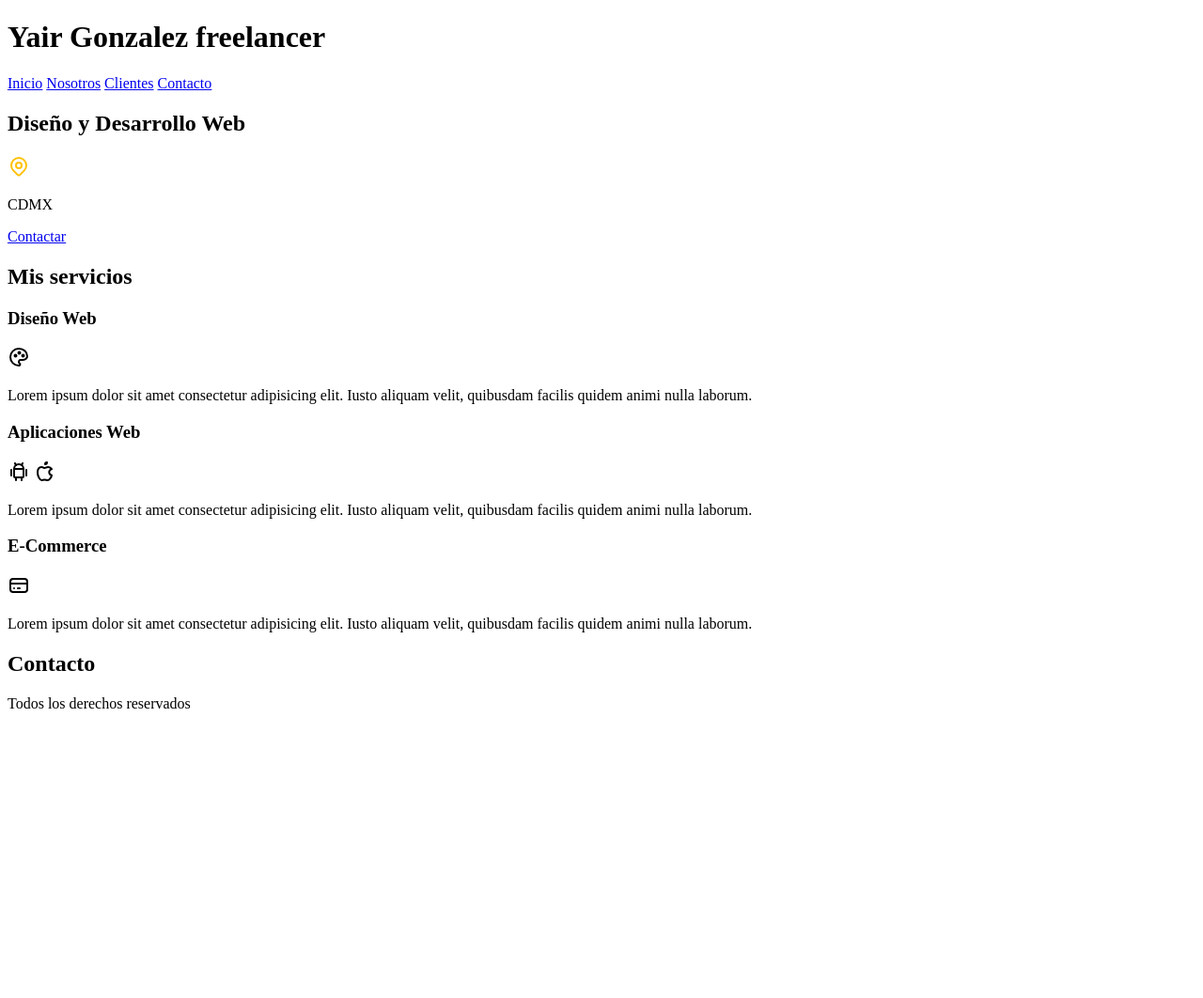
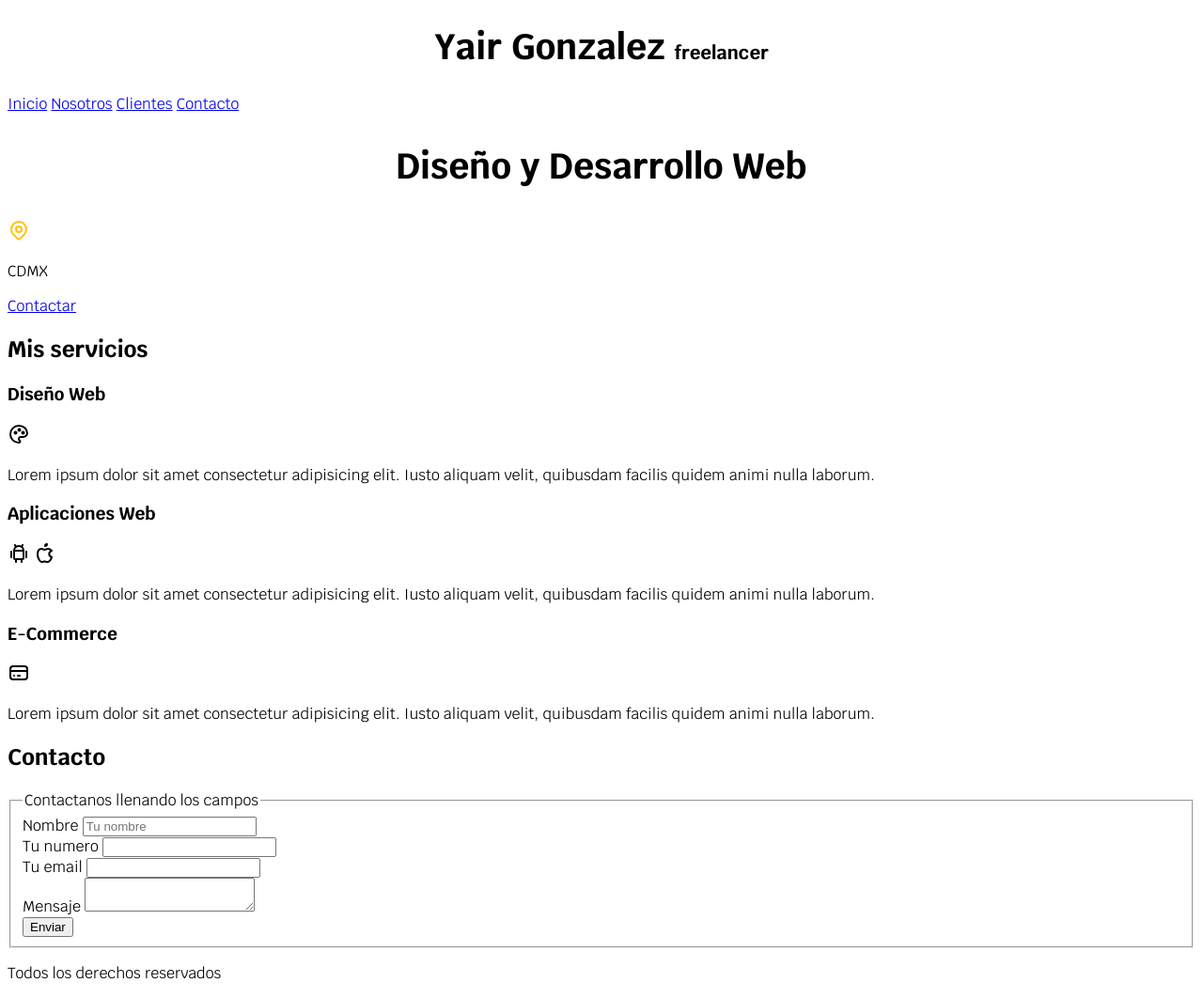
Before and after one commit to yairgr96/InicioFreelance, a plain HTML site: page index.html in a window 1280 px wide. Shown: the whole page at 94% size. Before the commit the page ends 800 px from the top, so only its background shows below. Drawn offline with Linux system fonts and the light colour scheme.

Commit message:
Añadiendo estilos, fuentes y paleta de colores CSS

```diff
--- /dev/null
+++ b/css/styles.css
@@ -0,0 +1,26 @@
+/* LA SIGUIENTE INSTRUCCION DEFINE UNA PALETA DE COLORES (VARIABLES EN CSS) */
+:root{
+    --blanco: white;
+    --oscuro: black;
+    --primario: #ffc107;
+    --secundario:#0097a7;
+    --gris: #757575;
+}
+
+/* Las siguentes lineas de  codigo CSS haran que 1rem valga 10px */
+html{
+    font-size: 62.5%;
+}
+body{
+    font-size: 16px;
+    font-family: 'Krub', sans-serif;
+}
+
+.titulo{
+    text-align: center;
+    font-size: 3.8rem;
+}
+
+.titulo span{
+    font-size: 2rem;
+}
--- a/index.html
+++ b/index.html
@@ -4,13 +4,18 @@
 <head>
     <meta charset="UTF-8">
     <meta name="viewport" content="width=device-width, initial-scale=1.0">
+    <link rel="preconnect" href="https://fonts.googleapis.com">
+    <link rel="preconnect" href="https://fonts.gstatic.com" crossorigin>
+    <link href="https://fonts.googleapis.com/css2?family=Krub:wght@400;700&display=swap" rel="stylesheet">
+    <link rel="preload" href="css/styles.css" as="styke">
+    <link rel="stylesheet" href="css/styles.css">
     <title>Diseñador freelancer</title>
 </head>
 
 <body>
 
     <header>
-            <h1>Yair Gonzalez freelancer</h1>
+            <h1 class="titulo">Yair Gonzalez <span>freelancer</span></h1>
     </header>
 
     <nav>
@@ -21,7 +26,7 @@
     </nav>
 
     <section>
-            <h2>Diseño y Desarrollo Web</h2>
+            <h2 class="titulo">Diseño y Desarrollo Web</h2>
 
                 <svg xmlns="http://www.w3.org/2000/svg" width="24" height="24" viewBox="0 0 24 24" fill="none" stroke="#ffc107"
                     stroke-width="2" stroke-linecap="round" stroke-linejoin="round"
@@ -96,14 +101,49 @@
             nulla laborum.</p>
         </section>
 
+        <section>
+            <h2>Contacto</h2>
+
+            <form action="">
+                <fieldset>
+                    <legend>Contactanos llenando los campos</legend>
+
+                    <div>
+                        <label for="">Nombre</label>
+                        <input type="text" placeholder="Tu nombre">
+                    </div>
+
+                    <div>
+                        <label for="">Tu numero</label>
+                        <input type="tel">
+                    </div>
+
+                    <div>
+                        <label for="">Tu email</label>
+                        <input type="email">
+                    </div>
+
+                    <div>
+                        <label for="">Mensaje</label>
+                        <textarea name="" id=""></textarea>
+                    </div>
+
+                    <div>
+                        <input type="submit" value="Enviar">
+                    </div>
+
+                </fieldset>
+            </form>
+        </section>
+
         <footer>
-            <h2>Contacto</h2>
+            <P>Todos los derechos reservados</P>
         </footer>
 
     </main>
 
 
-    <P>Todos los derechos reservados</P>
+
 
 </body>
 
```
